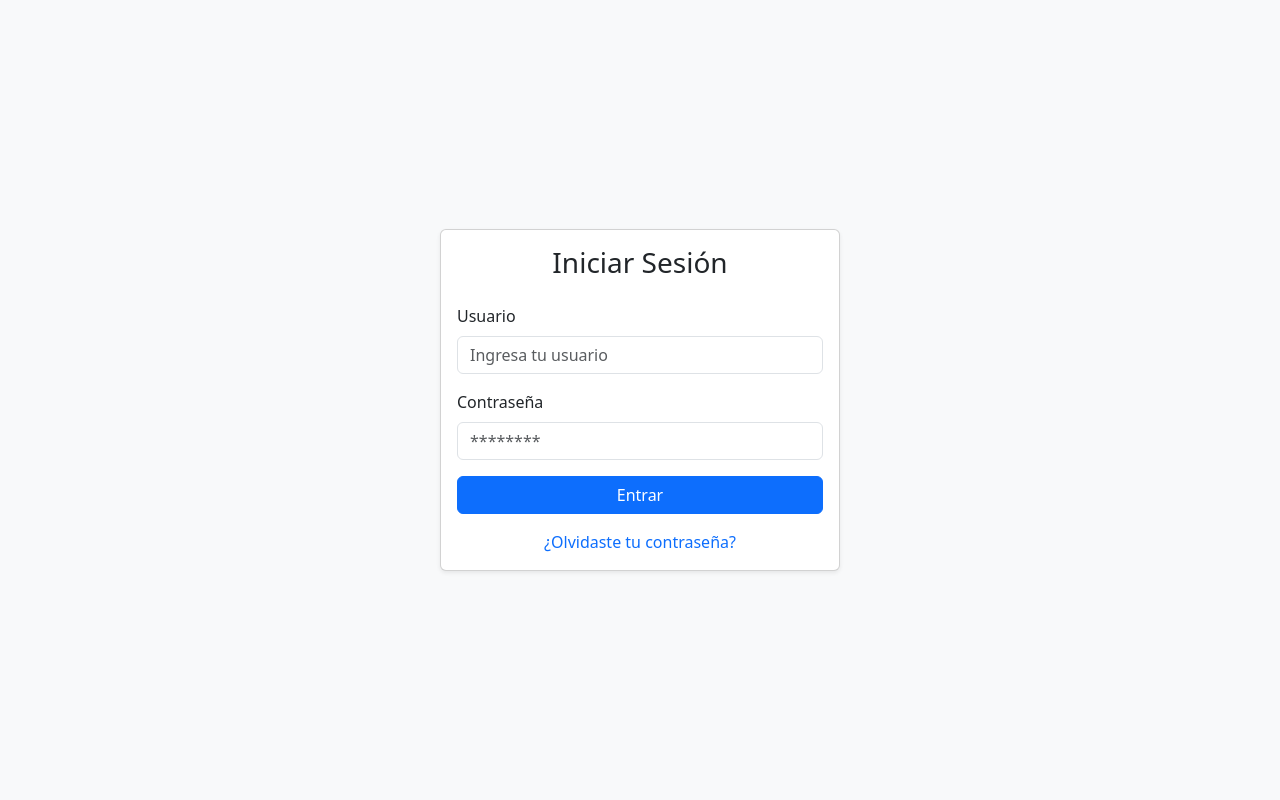
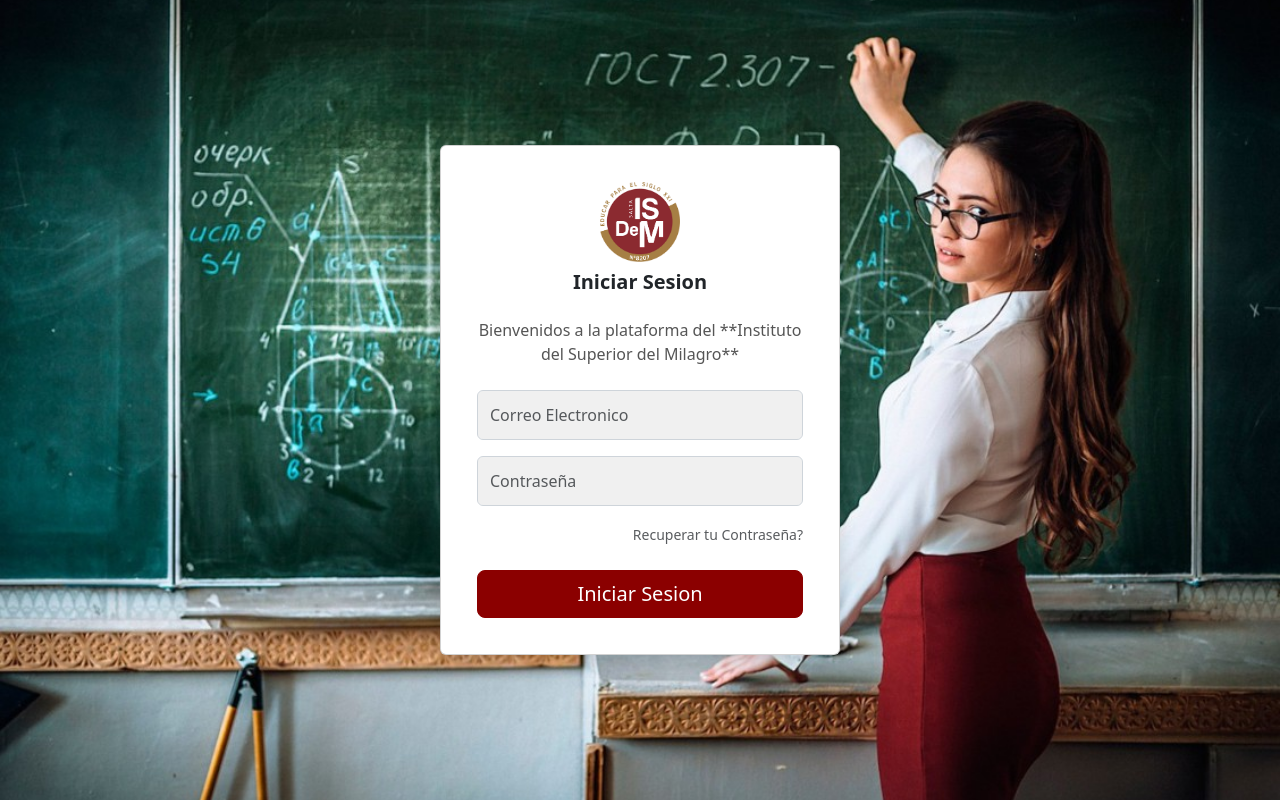
Before and after one commit to Eiine/intefaz-mensajria-alumno, a Django app: page / in a window 1280 px wide. Run offline with Django 5.2, Linux system fonts and the light colour scheme.

Commit message:
add login

```diff
--- a/mensajes/templates/mensajes/login.html
+++ b/mensajes/templates/mensajes/login.html
@@ -1,15 +1,73 @@
+{% load static %}
 <!DOCTYPE html>
 <html lang="es">
 <head>
   <meta charset="UTF-8">
   <meta name="viewport" content="width=device-width, initial-scale=1.0">
-  <title>Iniciar Sesión</title>
+  <title>Iniciar Sesión - Instituto del Milagro</title>
   <link href="https://cdn.jsdelivr.net/npm/bootstrap@5.3.3/dist/css/bootstrap.min.css" rel="stylesheet">
+  <style>
+    /* Estilos personalizados */
+    body {
+      /* Fondo con imagen, similar al de la captura */
+      background-image: url('{% static "docente.jpeg" %}'); /* **Reemplaza con la URL real de tu imagen de fondo** */
+      background-size: cover;
+      background-position: center;
+      background-repeat: no-repeat;
+      display: flex;
+      align-items: center;
+      justify-content: center;
+      min-height: 100vh;
+    }
+
+    /* Estilo del botón de Iniciar Sesión para que sea vinotinto */
+    .btn-vinotinto {
+      background-color: #8B0000; /* Un tono de rojo oscuro/vinotinto */
+      border-color: #8B0000;
+      color: white;
+    }
+
+    .btn-vinotinto:hover {
+      background-color: #6a0000; /* Tono más oscuro al pasar el ratón */
+      border-color: #6a0000;
+      color: white;
+    }
+
+    /* Sombra más sutil en la tarjeta */
+    .card.shadow-lg {
+        box-shadow: 0 0.5rem 1rem rgba(0, 0, 0, 0.15) !important;
+    }
+
+    /* Input field styling adjustment for the image look */
+    .form-control-custom {
+      background-color: #f0f0f0; /* Un color de fondo gris claro para los inputs */
+      border: 1px solid #ced4da; /* Borde estándar */
+      padding: 0.75rem 0.75rem; /* Ajustar padding */
+    }
+
+    /* Ajuste para el texto de bienvenida */
+    .welcome-text {
+        color: #555; /* Un color de texto más suave */
+        font-size: 1rem;
+    }
+
+    /* Remueve el fondo gris claro del body de tu plantilla original */
+    .bg-light {
+        background-color: transparent !important;
+    }
+
+  </style>
 </head>
-<body class="bg-light d-flex align-items-center justify-content-center vh-100">
-  <div class="card shadow-sm" style="width: 100%; max-width: 400px;">
+<body class="bg-light">
+  <div class="card shadow-lg" style="width: 100%; max-width: 400px; padding: 20px;">
     <div class="card-body">
-      <h3 class="text-center mb-4">Iniciar Sesión</h3>
+      <div class="text-center mb-4">
+        <img src='{% static "descarga.png" %}' alt="Logo Instituto del Milagro" style="width: 80px; height: auto;"> <h5 class="mt-2" style="font-weight: bold;">Iniciar Sesion</h5>
+      </div>
+
+      <p class="text-center mb-4 welcome-text">
+        Bienvenidos a la plataforma del **Instituto del Superior del Milagro**
+      </p>
 
  {% if messages %}
   {% for message in messages %}
@@ -23,26 +81,27 @@
 <form method="POST" action="{% url 'login' %}">
   {% csrf_token %}
 
-  <!-- next hidden input para redirección -->
   <input type="hidden" name="next" value="{{ next }}">
 
   <div class="mb-3">
-    <label for="username" class="form-label">Usuario</label>
-    <input type="text" class="form-control" id="username" name="username" placeholder="Ingresa tu usuario" required>
+    <label for="username" class="form-label visually-hidden">Correo Electrónico</label>
+    <input type="text" class="form-control form-control-custom" id="username" name="username" placeholder="Correo Electronico" required>
   </div>
 
   <div class="mb-3">
-    <label for="password" class="form-label">Contraseña</label>
-    <input type="password" class="form-control" id="password" name="password" placeholder="********" required>
+    <label for="password" class="form-label visually-hidden">Contraseña</label>
+    <input type="password" class="form-control form-control-custom" id="password" name="password" placeholder="Contraseña" required>
   </div>
 
-  <button type="submit" class="btn btn-primary w-100">Entrar</button>
+  <div class="text-end mb-4">
+    <a href="#" class="text-decoration-none small text-muted">Recuperar tu Contraseña?</a>
+  </div>
+
+  <button type="submit" class="btn btn-vinotinto w-100 btn-lg">Iniciar Sesion</button>
 </form>
 
-<div class="text-center mt-3">
-  <a href="#" class="text-decoration-none">¿Olvidaste tu contraseña?</a>
-</div>
-
+    </div>
+  </div>
 
   <script src="https://cdn.jsdelivr.net/npm/bootstrap@5.3.3/dist/js/bootstrap.bundle.min.js"></script>
 </body>
```
Also changed, not shown: interfas_mensajria/settings.py (+10 -2 lines), mensajes/templates/mensajes/navbar.html (+17 -13 lines), db.sqlite3, static/descarga.png (added), static/docente.jpeg (added).
